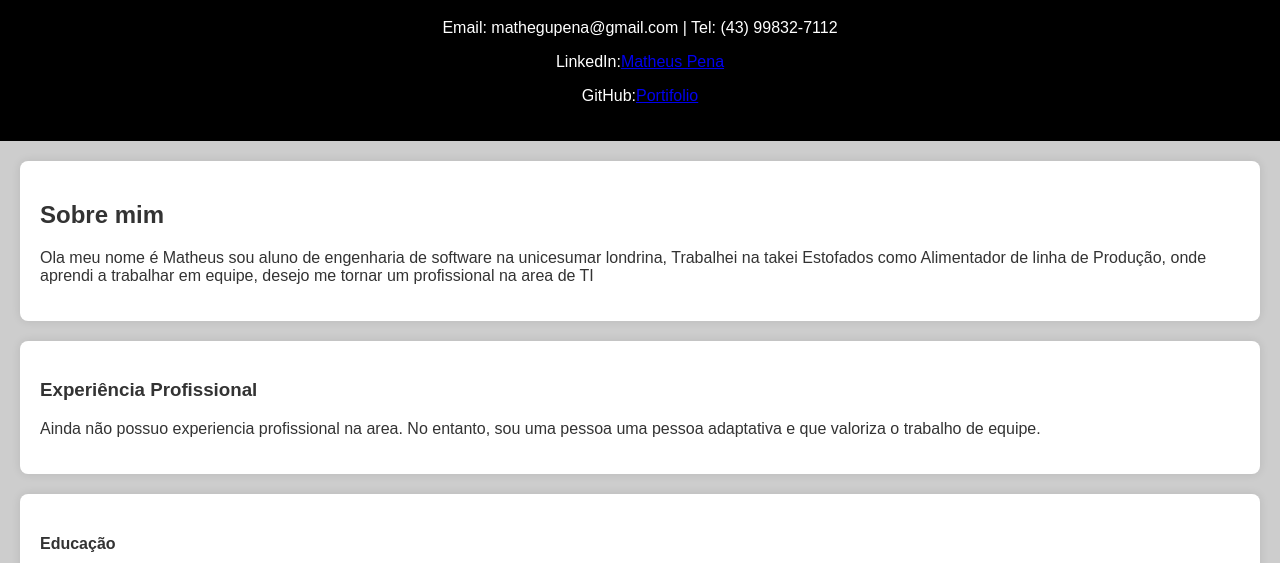
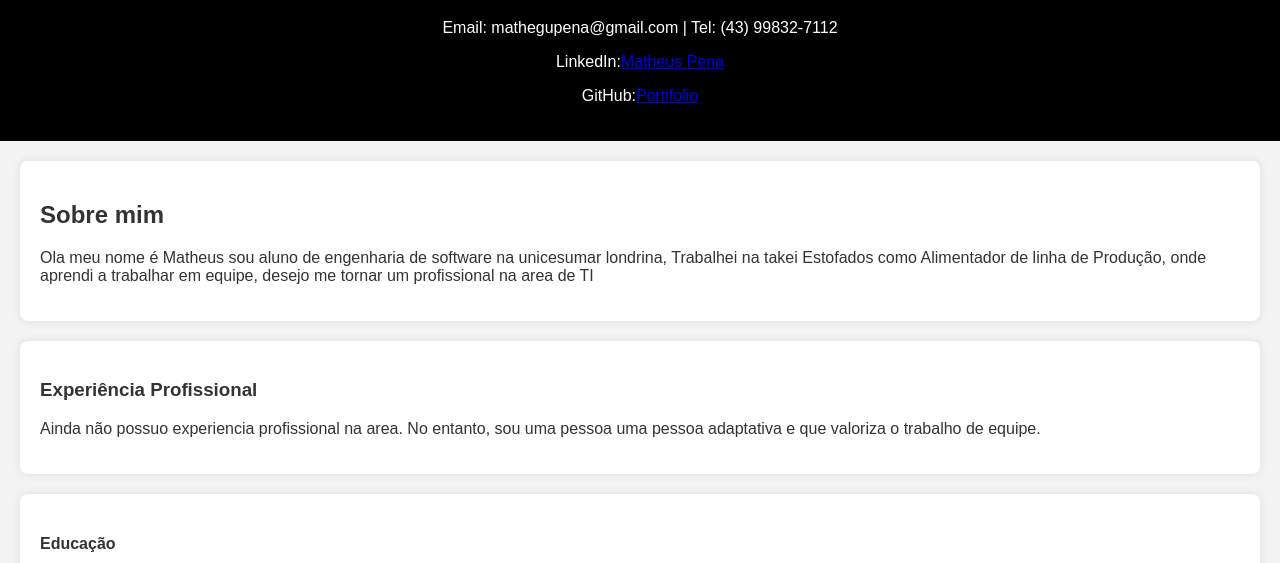
Before and after one commit to Matheuspenas/curriculo_web, a plain HTML site: page index.html in a window 1280 px wide. Shown: the part 237-800 px from the top of the page. Drawn offline with Linux system fonts and the light colour scheme; files that its build step writes are made by us from their sources.

Commit message:
corserto do css

```diff
--- a/index.html
+++ b/index.html
@@ -5,7 +5,7 @@
     <meta name="viewport" content="width=device-width, initial-scale=1.0" />
     <title>Currículo</title>
 
-    <link rel="stylesheet" href="./css/style.css" />
+    <link rel="stylesheet" href="style.css"/>
   </head>
   <body>
     <header>
@@ -53,5 +53,5 @@
     <footer>
       <p>&copy;2025 Matheus Pena. Todos os direitos reservados.</p>
     </footer>
-  </body>
+</body>
 </html>
--- a/style.css
+++ b/style.css
@@ -1,8 +1,8 @@
 body {
   margin: 0;
   padding: 0;
-  font-family: Arial, Helvetica, sans-serif;
-  background-color: #bbbb;
+  font-family: Arial, Helvetica;
+  background-color: #f4f4f4;
   color: #333;
 }
 
```
